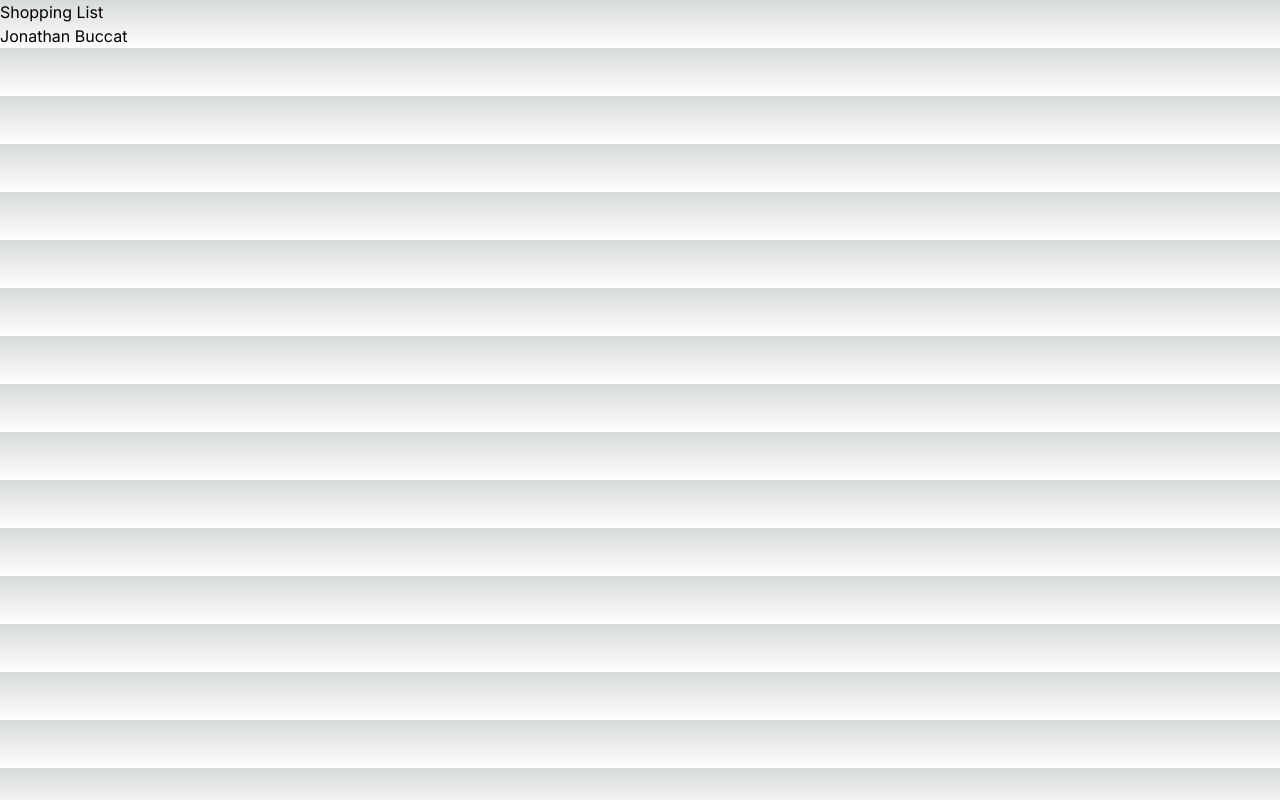
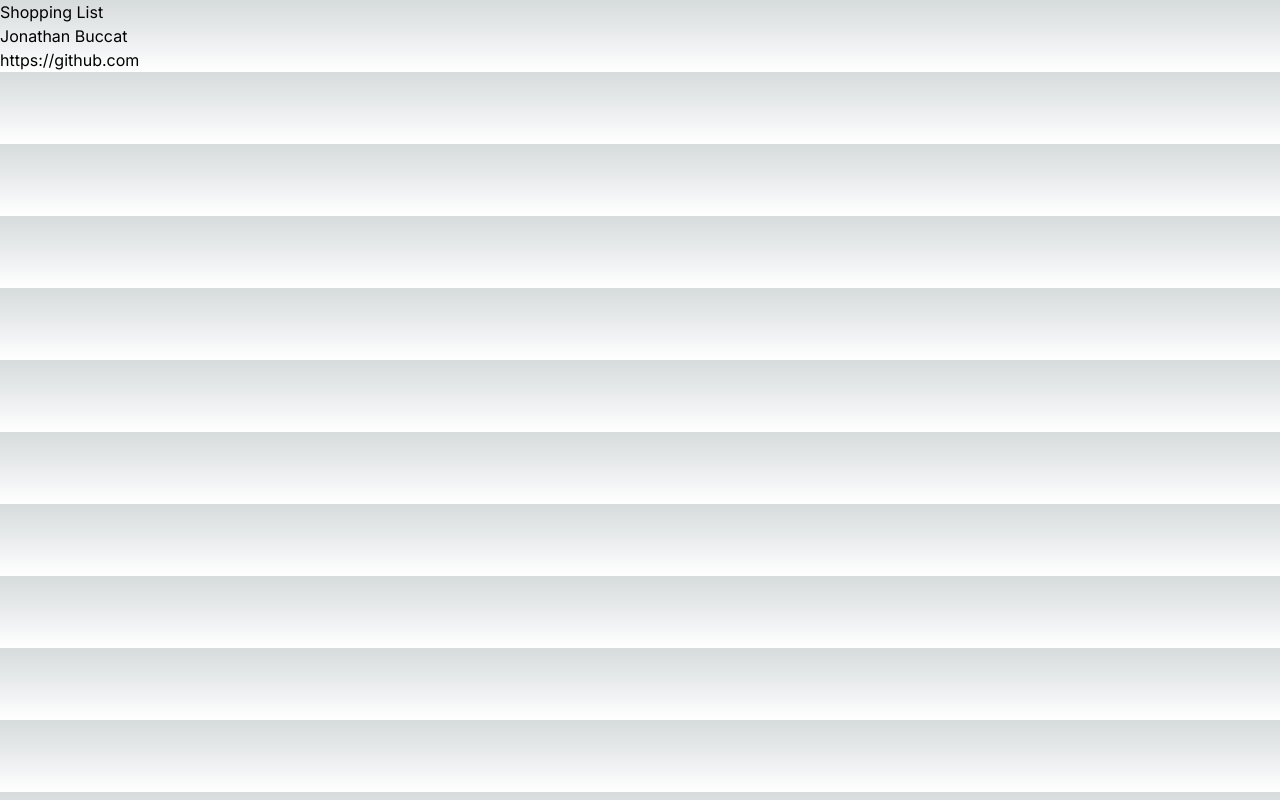
Before and after one commit to JBuccat/cprg306-assignments, a Next.js app: page /week-2 in a window 1280 px wide. Built offline with nearby package versions, Linux system fonts and the light colour scheme.

Commit message:
week-2
update 3 to assignment 2

```diff
--- a/app/week-2/student-info.js
+++ b/app/week-2/student-info.js
@@ -5,7 +5,7 @@ export default function StudentInfo() {
     return (
         <div>
         <p>Jonathan Buccat</p>
-        <Link href="https://github.com/JBuccat?tab=repositories"></Link>
+        <Link href="https://github.com/JBuccat?tab=repositories">https://github.com</Link>
     </div>
     );
 }
```
